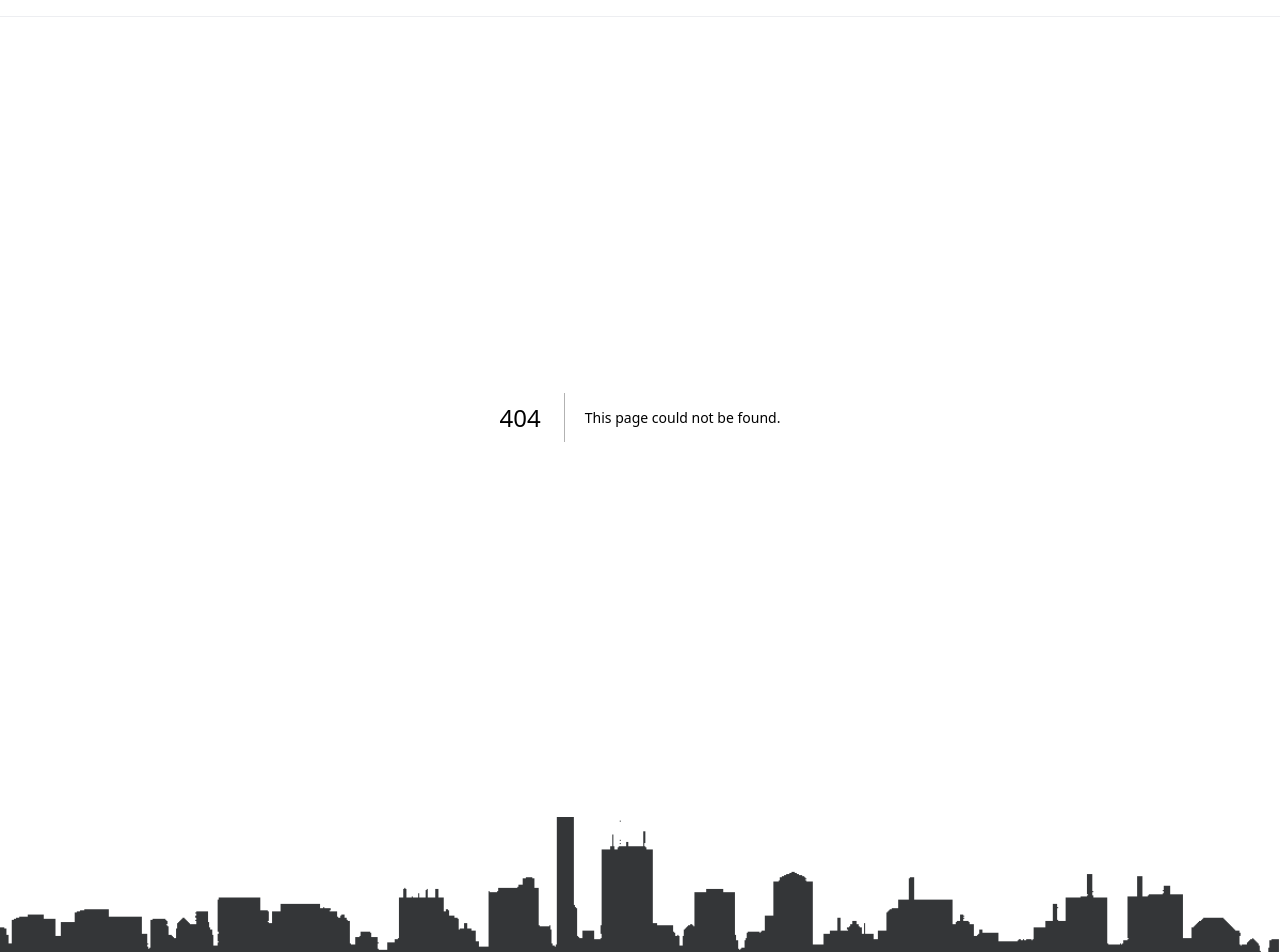
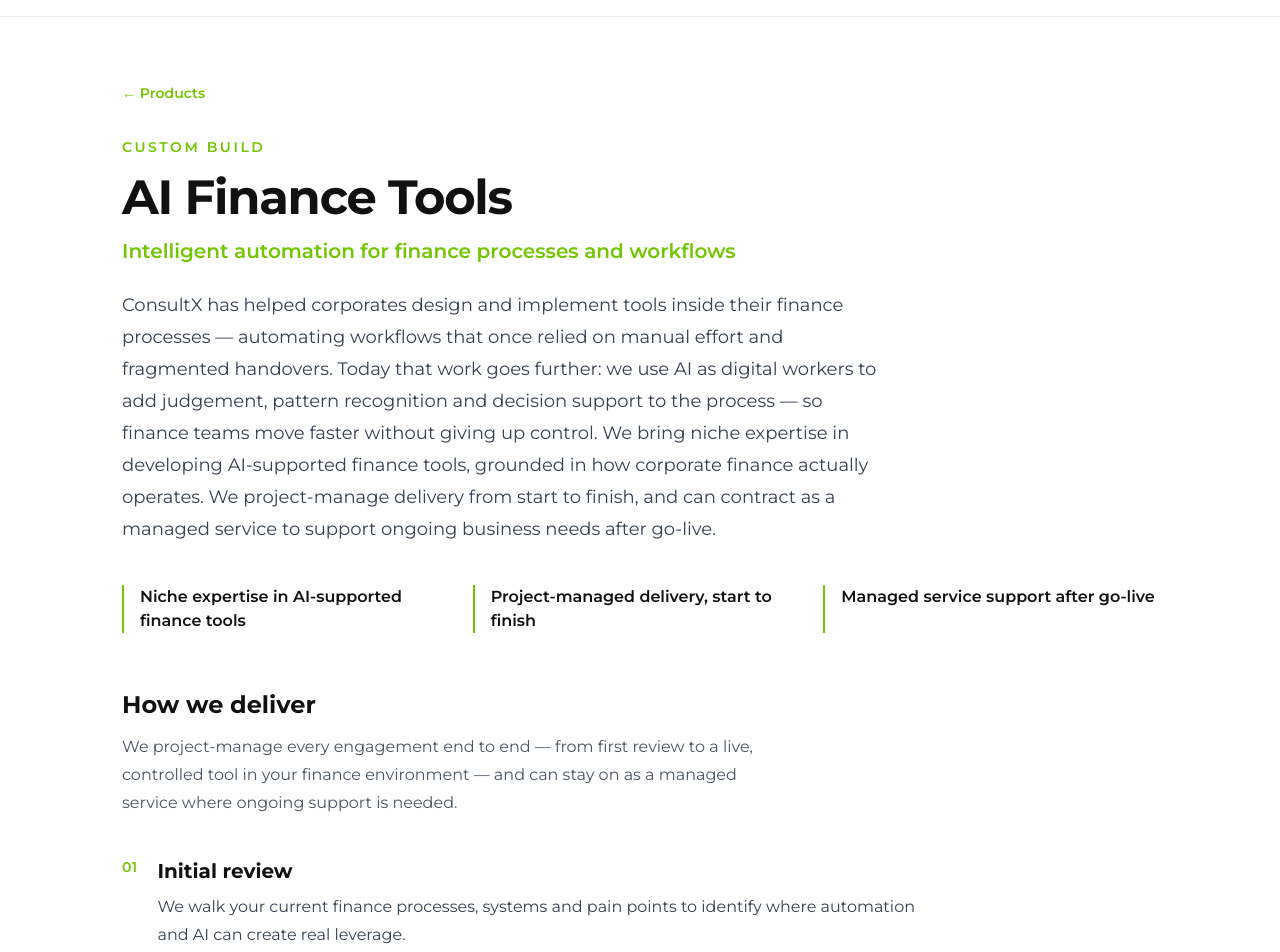
Before and after one commit to CraigUlyate/consultx.github.io, a Next.js app in the folder website/: page /products/ai-finance-tools in a window 1280 px wide. Before the commit this address had no page. Shown: the part 80-1032 px from the top of the page. Built offline with nearby package versions, Linux system fonts and the light colour scheme.

Commit message:
Add AI Finance Tools page and update hero background video.

```diff
--- /dev/null
+++ b/website/src/app/products/ai-finance-tools/page.tsx
@@ -0,0 +1,199 @@
+import type { Metadata } from "next";
+import Link from "next/link";
+import { ArrowRight, Check, Lock, Server, Shield } from "lucide-react";
+
+export const metadata: Metadata = {
+  title: "AI Finance Tools",
+  description:
+    "ConsultX designs and implements secure AI-enabled finance tools that automate processes and workflows — hosted on private servers with corporate APIs when required.",
+};
+
+const deliverySteps = [
+  {
+    title: "Initial review",
+    description:
+      "We walk your current finance processes, systems and pain points to identify where automation and AI can create real leverage.",
+  },
+  {
+    title: "Proposal",
+    description:
+      "You receive a clear recommendation: what to build, expected outcomes, indicative effort and how success will be measured.",
+  },
+  {
+    title: "Scoping",
+    description:
+      "We define inputs, outputs, controls, integrations and ownership so the tool fits your operating model — not the other way around.",
+  },
+  {
+    title: "Planning",
+    description:
+      "Delivery milestones, access requirements and stakeholders are agreed so execution stays predictable and auditable.",
+  },
+  {
+    title: "Execution",
+    description:
+      "We design and build the workflow or AI-assisted tool iteratively, with finance-literate judgement at every decision point.",
+  },
+  {
+    title: "Implementation",
+    description:
+      "The solution is embedded into day-to-day finance operations, with handovers, documentation and user enablement.",
+  },
+  {
+    title: "Testing & go-live",
+    description:
+      "Controls, edge cases and security checks are validated before launch — then we support stabilisation into business-as-usual.",
+  },
+];
+
+const securityPoints = [
+  {
+    icon: Shield,
+    title: "Corporate security standards",
+    description:
+      "Tools are designed to meet corporate security expectations — access control, auditability and responsible handling of financial data.",
+  },
+  {
+    icon: Server,
+    title: "Private server deployment",
+    description:
+      "Where required, solutions can run on your private infrastructure so sensitive finance data stays within your environment.",
+  },
+  {
+    icon: Lock,
+    title: "Corporate APIs & integrations",
+    description:
+      "We connect to your approved corporate APIs and systems so automation fits your stack without unnecessary data exposure.",
+  },
+];
+
+export default function AiFinanceToolsPage() {
+  return (
+    <div className="mx-auto max-w-[1100px] px-5 py-16 md:px-8">
+      <Link
+        href="/products/"
+        className="text-sm font-semibold text-consultx-green transition hover:text-consultx-green-dark"
+      >
+        ← Products
+      </Link>
+
+      <p className="mt-8 text-sm font-semibold tracking-[0.18em] text-consultx-green uppercase">
+        Custom Build
+      </p>
+      <h1 className="mt-4 max-w-3xl text-4xl font-bold tracking-tight text-consultx-black sm:text-5xl">
+        AI Finance Tools
+      </h1>
+      <p className="mt-4 text-xl font-semibold text-consultx-green">
+        Intelligent automation for finance processes and workflows
+      </p>
+      <p className="mt-6 max-w-3xl text-lg leading-8 text-gray-700">
+        ConsultX has helped corporates design and implement tools inside their finance processes —
+        automating workflows that once relied on manual effort and fragmented handovers. Today that
+        work goes further: we use AI as digital workers to add judgement, pattern recognition and
+        decision support to the process — so finance teams move faster without giving up control. We
+        bring niche expertise in developing AI-supported finance tools, grounded in how corporate
+        finance actually operates. We project-manage delivery from start to finish, and can contract
+        as a managed service to support ongoing business needs after go-live.
+      </p>
+
+      <section className="mt-10 grid gap-4 md:grid-cols-3">
+        {[
+          "Niche expertise in AI-supported finance tools",
+          "Project-managed delivery, start to finish",
+          "Managed service support after go-live",
+        ].map((item) => (
+          <div key={item} className="border-l-2 border-consultx-green pl-4">
+            <p className="font-semibold text-consultx-black">{item}</p>
+          </div>
+        ))}
+      </section>
+
+      <section className="mt-14">
+        <h2 className="text-2xl font-bold text-consultx-black">How we deliver</h2>
+        <p className="mt-3 max-w-2xl leading-7 text-gray-600">
+          We project-manage every engagement end to end — from first review to a live, controlled
+          tool in your finance environment — and can stay on as a managed service where ongoing
+          support is needed.
+        </p>
+
+        <ol className="mt-10 space-y-8">
+          {deliverySteps.map((step, index) => (
+            <li key={step.title} className="flex gap-5 border-t border-consultx-border pt-8 first:border-t-0 first:pt-0">
+              <span className="text-sm font-semibold tracking-wide text-consultx-green">
+                {String(index + 1).padStart(2, "0")}
+              </span>
+              <div className="max-w-3xl">
+                <h3 className="text-xl font-bold text-consultx-black">{step.title}</h3>
+                <p className="mt-2 leading-7 text-gray-700">{step.description}</p>
+              </div>
+            </li>
+          ))}
+        </ol>
+      </section>
+
+      <section className="mt-16">
+        <h2 className="text-2xl font-bold text-consultx-black">Built for corporate security</h2>
+        <p className="mt-3 max-w-2xl leading-7 text-gray-600">
+          Finance tools only create value when they can be trusted. Security and deployment choices
+          are part of the design — not an afterthought.
+        </p>
+
+        <div className="mt-10 grid gap-8 md:grid-cols-3">
+          {securityPoints.map((point) => {
+            const Icon = point.icon;
+            return (
+              <div key={point.title}>
+                <span className="inline-flex h-10 w-10 items-center justify-center rounded-full border border-consultx-green text-consultx-green">
+                  <Icon className="h-5 w-5" strokeWidth={2} />
+                </span>
+                <h3 className="mt-4 text-lg font-bold text-consultx-black">{point.title}</h3>
+                <p className="mt-2 text-sm leading-7 text-gray-700">{point.description}</p>
+              </div>
+            );
+          })}
+        </div>
+
+        <ul className="mt-10 grid max-w-3xl gap-3 md:grid-cols-2">
+          {[
+            "Aligned to corporate security standards",
+            "Deployable on private / on-premise servers",
+            "Integrates with approved corporate APIs",
+            "Designed for auditability and control",
+          ].map((item) => (
+            <li key={item} className="flex items-start gap-3 text-sm leading-6 text-gray-700">
+              <span className="mt-0.5 flex h-5 w-5 shrink-0 items-center justify-center rounded-full border border-consultx-green text-consultx-green">
+                <Check className="h-3 w-3" strokeWidth={3} />
+              </span>
+              <span>{item}</span>
+            </li>
+          ))}
+        </ul>
+      </section>
+
+      <section className="mt-16 rounded-2xl border border-consultx-green/40 bg-consultx-green-soft/40 px-6 py-8 md:px-8">
+        <h2 className="text-2xl font-bold text-consultx-black">
+          Ready to launch your finance processes?
+        </h2>
+        <p className="mt-3 max-w-2xl leading-7 text-gray-700">
+          Contact Craig to discuss how ConsultX can design, build and launch AI-enabled tools for
+          your finance business processes — project-managed from first review through secure
+          go-live, with managed service support where you need it.
+        </p>
+        <div className="mt-6 flex flex-wrap gap-4">
+          <Link
+            href="/contact/"
+            className="inline-flex items-center gap-2 rounded-md bg-consultx-green px-7 py-4 font-semibold text-white transition hover:bg-consultx-green-dark"
+          >
+            Contact Craig <ArrowRight className="h-4 w-4" />
+          </Link>
+          <Link
+            href="/products/"
+            className="inline-flex rounded-md border border-consultx-border bg-white px-7 py-4 font-semibold text-consultx-charcoal transition hover:border-consultx-green"
+          >
+            Back to products
+          </Link>
+        </div>
+      </section>
+    </div>
+  );
+}
--- a/website/src/data/products.ts
+++ b/website/src/data/products.ts
@@ -357,37 +357,42 @@ export const products: Product[] = [
     name: "AI Finance Tools",
     shortName: "AI",
     category: "Intelligent Finance. Smarter Business.",
-    status: "Coming Soon",
+    status: "Custom Build",
     description:
-      "A growing suite of AI-enabled finance tools for analysis, reporting and automation.",
-    features: ["AI Insights", "Automation", "Smart Reporting", "Natural Language"],
-    cta: "Coming Soon",
-    href: "/contact/",
-    workflowTitle: "AI Toolkit",
+      "Niche expertise in AI-supported finance tools — project-managed delivery from start to finish, with managed service support for ongoing business needs.",
+    features: [
+      "Niche AI Finance Expertise",
+      "End-to-End Project Delivery",
+      "Managed Service Option",
+      "Corporate API Secure",
+    ],
+    cta: "Explore AI Tools",
+    href: "/products/ai-finance-tools/",
+    workflowTitle: "Delivery Path",
     workflow: [
       {
-        title: "Ask",
-        description: "Pose finance questions in plain language.",
+        title: "Review",
+        description: "Assess finance processes and where AI can add leverage.",
         tone: "teal",
         icon: "search",
       },
       {
-        title: "Analyse",
-        description: "Let AI surface patterns, risks and opportunities.",
+        title: "Scope",
+        description: "Define proposal, scope, controls and delivery plan.",
         tone: "green",
         icon: "process",
       },
       {
-        title: "Report",
-        description: "Generate summaries and smart reporting packs.",
+        title: "Build",
+        description: "Execute, implement and test within your environment.",
         tone: "teal",
-        icon: "report",
+        icon: "automate",
       },
       {
-        title: "Automate",
-        description: "Push recurring insights into operational workflows.",
+        title: "Secure",
+        description: "Deploy to private servers with corporate APIs and standards.",
         tone: "blue",
-        icon: "automate",
+        icon: "review",
       },
     ],
   },
```
Also changed, not shown: 1 other file (tests, documents, lock files or other folders).
